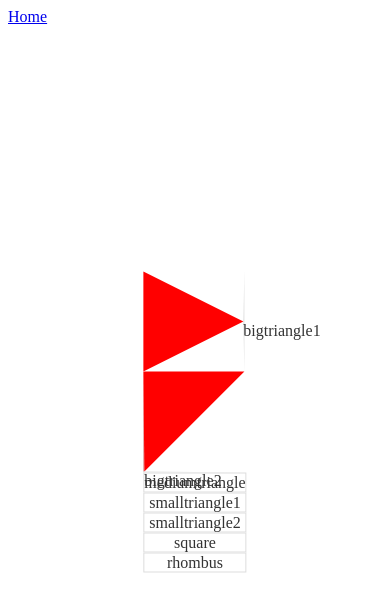
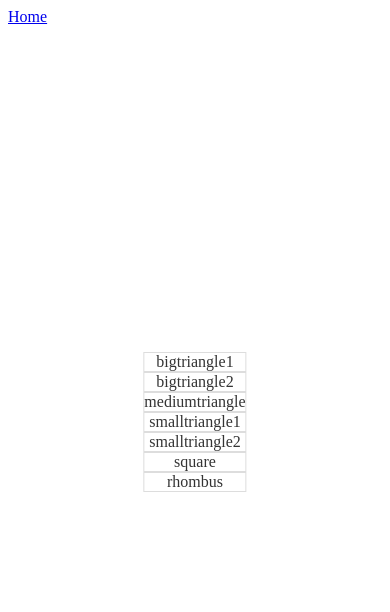
Before and after one commit to mariecreel/gamez4grrrlz, a website: page public/pages/shapes.html in a window 390 px wide. Drawn offline with nearby package versions, Linux system fonts and the light colour scheme.

Commit message:
make cans responsive, add browser recommendation to index.html

```diff
--- a/public/css/index.css
+++ b/public/css/index.css
@@ -27,11 +27,16 @@
    margin-bottom: 30px;
    border: solid;
    border-radius: 3px;
-   border-color: white;
+   border-color: black;
  }
 
  .canimg:hover{
    transform: scale(1.1, 1.1);
+ }
+
+ .canimg {
+   height: auto;
+   width: 100%;
  }
 
 .canshelf {
@@ -122,18 +127,3 @@
 }
 
 /* tangram */
-
-#bigtriangle1 {
-  width:0;
-  height:0;
-  border-top: 50px solid transparent;
-  border-left: 100px solid red;
-  border-bottom: 50px solid transparent;
-}
-
-#bigtriangle2 {
-  width:0;
-  height:0;
-  border-top: 100px solid red;
-  border-right: 100px solid transparent;
-}
--- a/public/pages/shapes.html
+++ b/public/pages/shapes.html
@@ -25,10 +25,10 @@
         <div id="smalltriangle2" class="draggable ui-widget-content">
           smalltriangle2
         </div>
-        <div id="square" class="draggable ui-widget-content">
+        <div id="diamond" class="draggable ui-widget-content">
           square
         </div>
-        <div id="rhombus" class="draggable ui-widget-content">
+        <div id="parallelogram" class="draggable ui-widget-content">
           rhombus
         </div>
       </div>
```
Also changed, not shown: index.html (+4 -1 lines), public/js/cansstanzas.js (+4 -4 lines), 1 other file.
